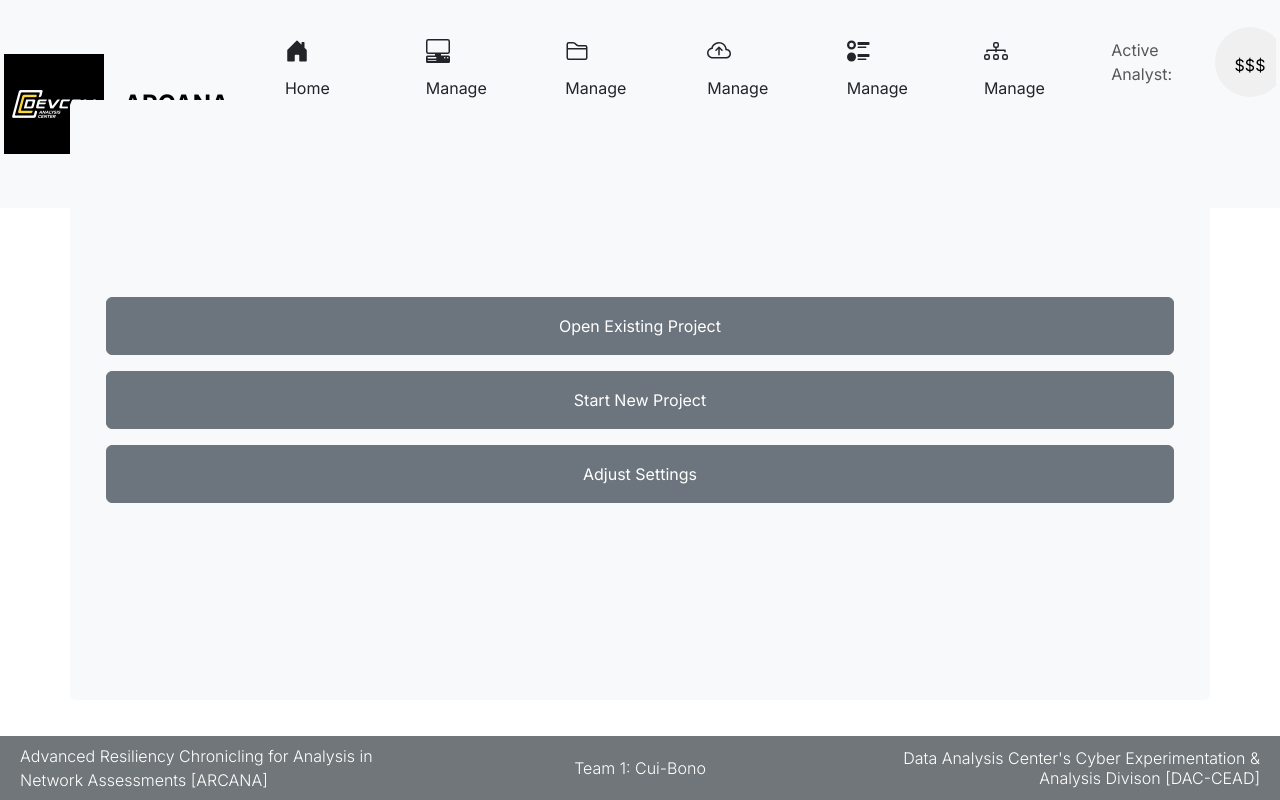
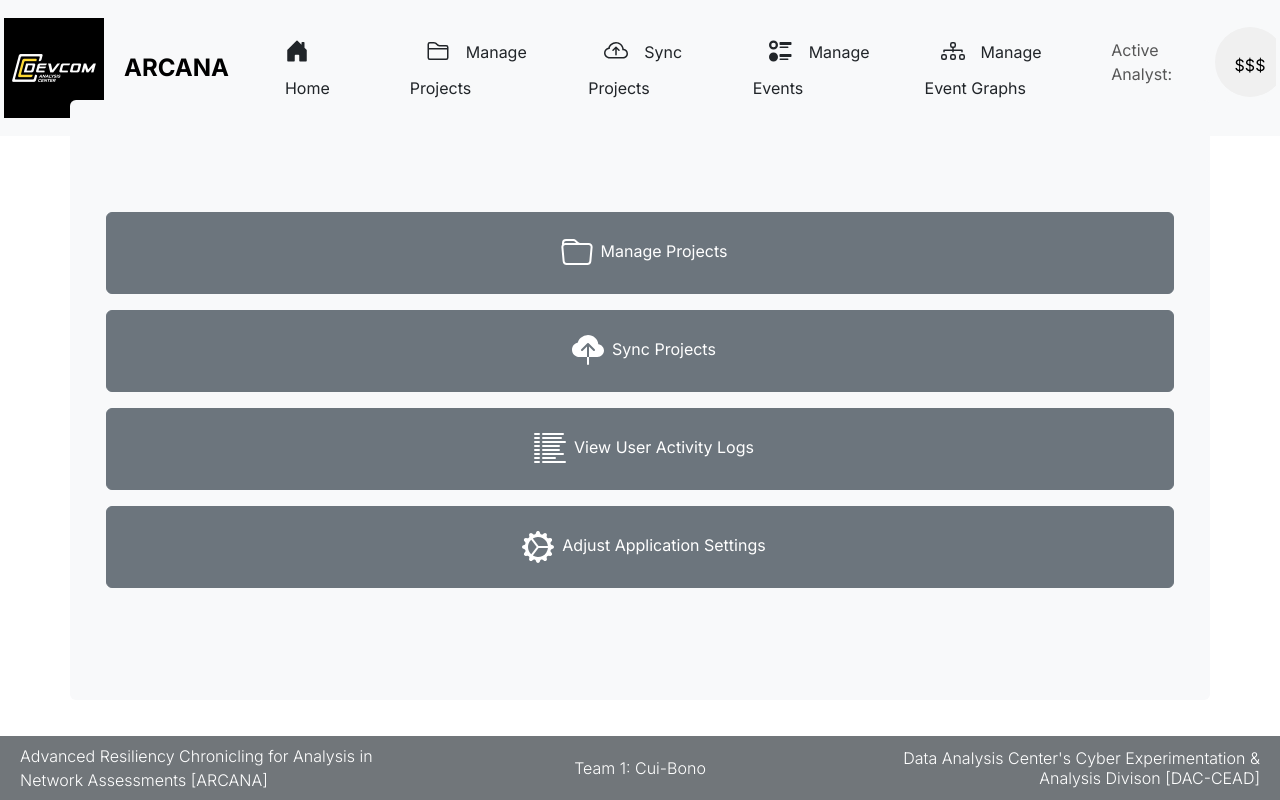
Before and after one commit to jordag18/capstone-project-ARCANA, a Next.js app in the folder frontend/arcana/: page / in a window 1280 px wide. Built offline with nearby package versions, Linux system fonts and the light colour scheme.

Commit message:
Push current changes.

```diff
--- a/frontend/arcana/app/components/navItems.tsx
+++ b/frontend/arcana/app/components/navItems.tsx
@@ -29,11 +29,11 @@ export function NavBarItems() {
             linkName="Home"
             link="/"
           />
-          <IconLink
+{/*           <IconLink
             icon={<PcDisplayHorizontal />}
-            linkName="Manage System"
+            linkName="View Opened Projects"
             link="/dashboard/manageSystem"
-          />
+          /> */}
           <IconLink
             icon={<Folder2 />}
             linkName="Manage Projects"
@@ -41,8 +41,8 @@ export function NavBarItems() {
           />
           <IconLink
             icon={<CloudArrowUp />}
-            linkName="Manage System"
-            link="/dashboard/manageSystem"
+            linkName="Sync Projects"
+            link="/dashboard/manageProjects"
           />
           <IconLink
             icon={<UiRadios />}
--- a/frontend/arcana/app/components/startup-prompt.tsx
+++ b/frontend/arcana/app/components/startup-prompt.tsx
@@ -8,6 +8,7 @@ import Button from "react-bootstrap/Button";
 import Stack from "react-bootstrap/Stack";
 import Link from "next/link";
 
+import { CloudUploadFill, Folder, ListColumnsReverse, GearWideConnected } from "react-bootstrap-icons";
 
 export function StartUpPrompt() {
   return (
@@ -15,20 +16,30 @@ export function StartUpPrompt() {
       <Container className="d-flex justify-content-center align-items-center position-absolute top-50 start-50 translate-middle rounded bg-light" style={{ height: "75%", width: "100%" }}>
         <Stack gap={3} className="p-4 mx-8 d-flex align-self-center justify-content-sm-center">
             <Button className="p-3" variant="secondary">
-              <Link href="/dashboard" className="text-decoration-none text-reset">
-                Open Existing Project
+              <Folder size={48} className="mx-auto mb-auto p-2"/>
+              <Link href="./dashboard" className="text-decoration-none text-reset">
+                Manage Projects
               </Link>
             </Button>
 
             <Button className="p-3" variant="secondary">
-              <Link href="/dashboard" className="text-decoration-none text-reset">
-                Start New Project
+              <CloudUploadFill size={48} className="mx-auto mb-auto p-2"/>
+              <Link href="./dashboard" className="text-decoration-none text-reset">
+                Sync Projects
               </Link>
             </Button>
 
             <Button className="p-3" variant="secondary">
-              <Link href="/dashboard/manageSystem" className="text-decoration-none text-reset">
-                Adjust Settings
+            <ListColumnsReverse size={48} className="mx-auto mb-auto p-2"/>
+              <Link href="./dashboard/manageUserActivity" className="text-decoration-none text-reset">
+                View User Activity Logs
+              </Link>
+            </Button>
+
+            <Button className="p-3" variant="secondary">
+              <GearWideConnected size={48} className="mx-auto mb-auto p-2"/>
+              <Link href="./dashboard/manageSystem" className="text-decoration-none text-reset">
+                Adjust Application Settings
               </Link>
             </Button>
         </Stack>
--- a/frontend/arcana/app/components/themeSetter.tsx
+++ b/frontend/arcana/app/components/themeSetter.tsx
@@ -5,6 +5,8 @@ import React, { useState, useEffect } from "react";
 import Col from "react-bootstrap/Col";
 import Form from "react-bootstrap/Form";
 import FloatingLabel from "react-bootstrap/FloatingLabel";
+import SaveSuccessMessage from "../ui/saveSuccessMessage";
+import AltSaveSuccessMessage from "../ui/altSaveSuccessMessage";
 
 interface ColorModeSwitcherProps {
   toggleColorMode: () => void;
@@ -65,6 +67,8 @@ const ThemeSwitcher: React.FC<ColorModeSwitcherProps> = () => {
           </FloatingLabel>
         </Col>
       </Form>
+      <SaveSuccessMessage />
+      <AltSaveSuccessMessage />
     </>
   );
 };
--- a/frontend/arcana/app/dashboard/page.tsx
+++ b/frontend/arcana/app/dashboard/page.tsx
@@ -3,6 +3,8 @@ import React from "react";
 import NavBar from '../components/navbar';
 import Footer from '../components/footer';
 import Container from 'react-bootstrap/Container';
+import SaveSuccessMessage from '../ui/saveSuccessMessage';
+import AltSaveSuccessMessage from "../ui/altSaveSuccessMessage";
 //import ThemeHandler from "@/app/util/themeHandler";
 
 export function DashBoardPage() {
--- /dev/null
+++ b/frontend/arcana/app/ui/altSaveSuccessMessage.tsx
@@ -0,0 +1,19 @@
+import React from 'react';
+import Alert from "react-bootstrap/Alert";
+import Button from 'react-bootstrap/Button';
+
+
+
+function AltSaveSuccessMessage() {
+    const [show, setShow] = React.useState(true);
+    if (show) {
+        return (
+            <Alert variant="light" onClose={() => setShow(true)} dismissible>
+                <strong>Success: </strong>
+                Default color scheme saved
+            </Alert>
+        );
+    }
+    return <Button onClick={() => setShow(true)}>Show Alert</Button>;
+}
+export default AltSaveSuccessMessage;
--- /dev/null
+++ b/frontend/arcana/app/ui/saveSuccessMessage.tsx
@@ -0,0 +1,19 @@
+import React from 'react';
+import Alert from "react-bootstrap/Alert";
+import Button from 'react-bootstrap/Button';
+
+
+
+function SaveSuccessMessage() {
+    const [show, setShow] = React.useState(true);
+    if (show) {
+        return (
+            <Alert variant="success" onClose={() => setShow(false)} dismissible>
+                <strong>Success: </strong>
+                Default color scheme saved
+            </Alert>
+        );
+    }
+    return <Button onClick={() => setShow(true)}>Show Alert</Button>;
+}
+export default SaveSuccessMessage;
```
Also changed, not shown: frontend/arcana/app/dashboard/manageUserActivity/layout.tsx (added, +17 -0 lines), frontend/arcana/app/dashboard/manageUserActivity/page.tsx (added, +34 -0 lines).
